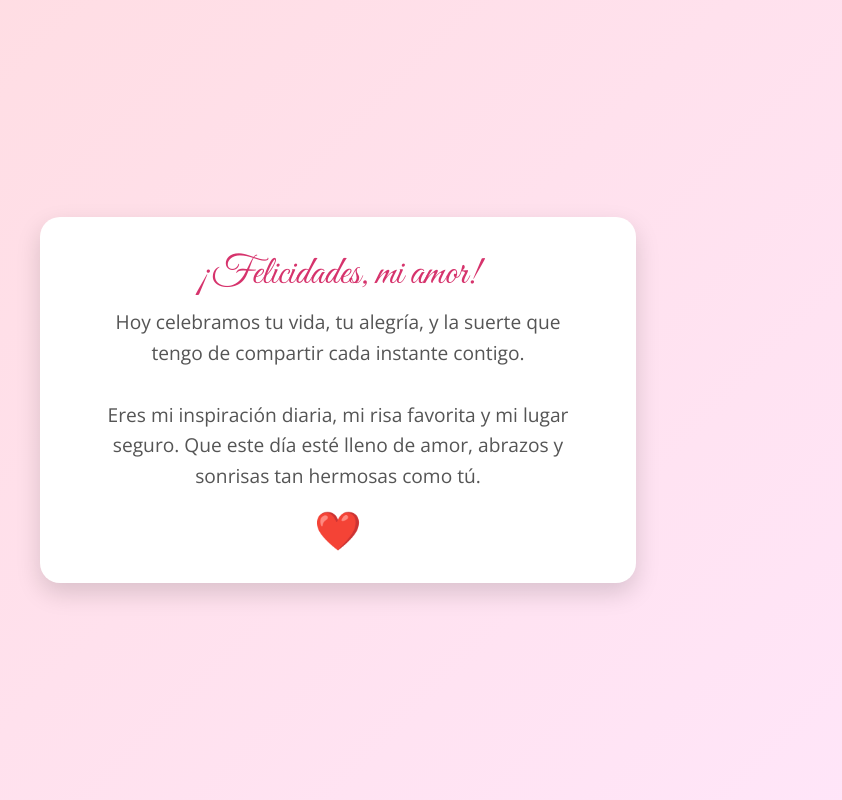
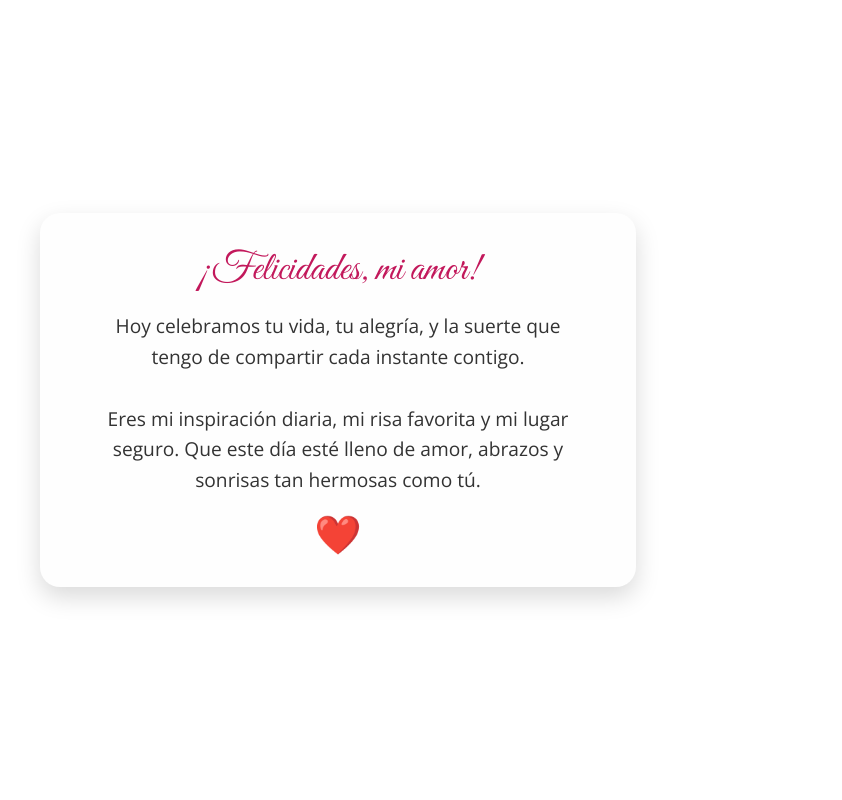
Before and after one commit to Diegop64/CumpleMarina, a plain HTML site: page index.html in a window 1280 px wide. Shown: the whole page, without its empty margins (302-1144 px from the left). Drawn offline with nearby package versions, Linux system fonts and the light colour scheme.

Commit message:
Update index.html

```diff
--- a/index.html
+++ b/index.html
@@ -6,7 +6,7 @@
   <link href="https://fonts.googleapis.com/css2?family=Great+Vibes&family=Open+Sans&display=swap" rel="stylesheet">
   <style>
     body {
-      background: linear-gradient(135deg, #ffdce0, #ffe6fa);
+      background: #ffffff;
       font-family: 'Open Sans', sans-serif;
       display: flex;
       justify-content: center;
@@ -16,31 +16,30 @@
     }
 
     .card {
-      background: white;
+      background: #fefefe;
       padding: 2rem 3rem;
       border-radius: 20px;
       box-shadow: 0 10px 25px rgba(0,0,0,0.15);
       max-width: 500px;
       text-align: center;
-      animation: fadeIn 1.5s ease;
     }
 
     .title {
       font-family: 'Great Vibes', cursive;
       font-size: 2.5rem;
-      color: #d6336c;
-      margin-bottom: 0.5rem;
+      color: #c2185b;
+      margin-bottom: 1rem;
     }
 
     .message {
       font-size: 1.2rem;
-      color: #555;
+      color: #333;
       line-height: 1.6;
     }
 
     .heart {
       font-size: 2rem;
-      color: #ff4d6d;
+      color: #e91e63;
       animation: beat 1.5s infinite;
       margin-top: 1rem;
     }
@@ -48,11 +47,6 @@
     @keyframes beat {
       0%, 100% { transform: scale(1); }
       50% { transform: scale(1.2); }
-    }
-
-    @keyframes fadeIn {
-      from { opacity: 0; transform: translateY(-10px); }
-      to { opacity: 1; transform: translateY(0); }
     }
   </style>
 </head>
```
